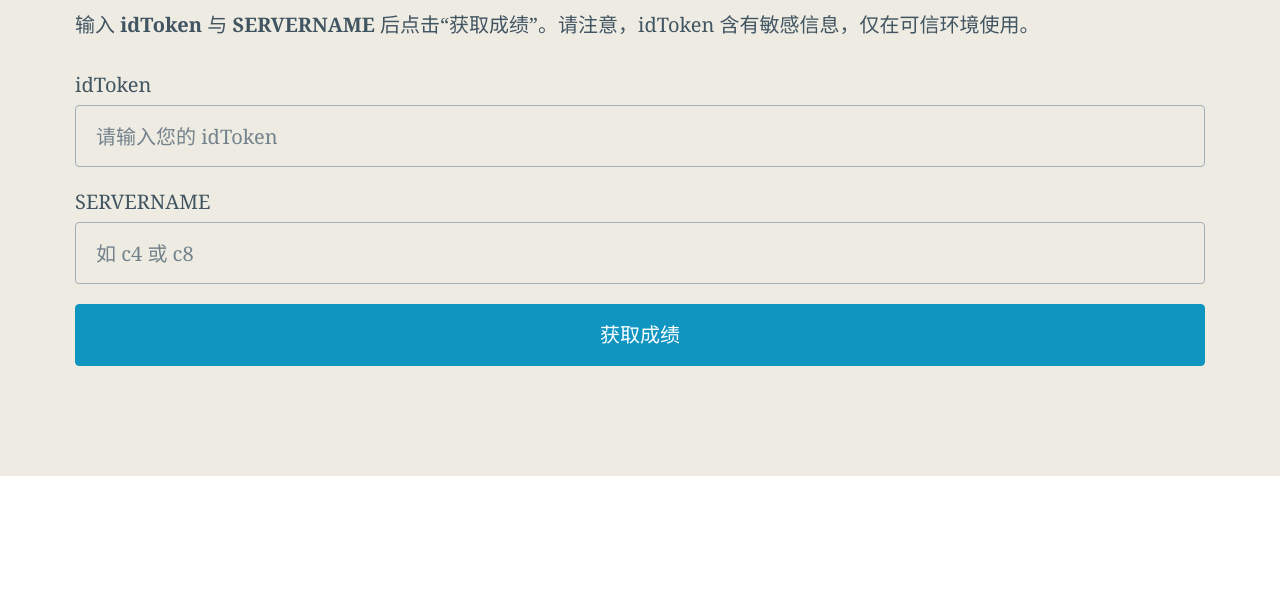
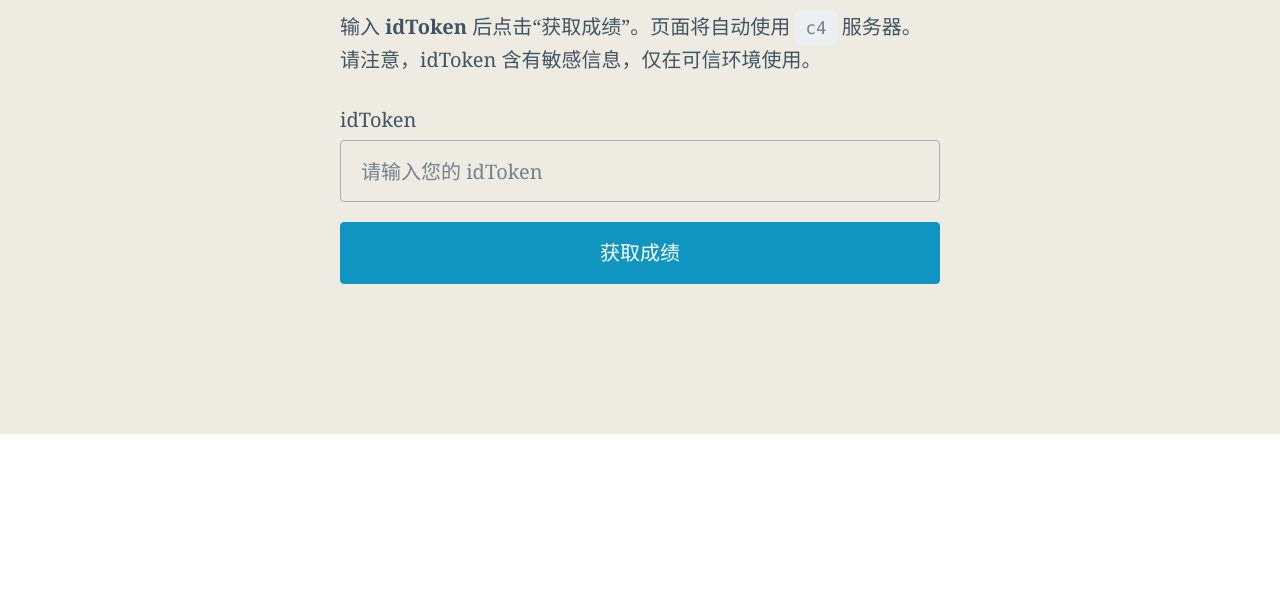
Before and after one commit to LittlePorcupine/DLUT-grade-fetch, a website: page public/index.html in a window 1280 px wide. Shown: the part 190-800 px from the top of the page. Drawn offline with nearby package versions, Linux system fonts and the light colour scheme.

Commit message:
优化前端界面并固定 SERVERNAME

```diff
--- a/public/index.html
+++ b/public/index.html
@@ -10,14 +10,13 @@
 <body>
   <main class="container">
     <h1>成绩查询</h1>
-    <p>输入 <strong>idToken</strong> 与 <strong>SERVERNAME</strong> 后点击“获取成绩”。请注意，idToken 含有敏感信息，仅在可信环境使用。</p>
+    <p>输入 <strong>idToken</strong> 后点击“获取成绩”。页面将自动使用 <code>c4</code> 服务器。请注意，idToken 含有敏感信息，仅在可信环境使用。</p>
+
+    <button id="download-btn" hidden>下载完整成绩数据 (JSON)</button>
 
     <form id="grade-form">
       <label for="idToken">idToken</label>
       <input type="text" id="idToken" placeholder="请输入您的 idToken" required>
-
-      <label for="serverName">SERVERNAME</label>
-      <input type="text" id="serverName" placeholder="如 c4 或 c8" required>
 
       <button type="submit" id="fetch-btn">获取成绩</button>
     </form>
@@ -36,7 +35,6 @@
       <tbody></tbody>
     </table>
 
-    <button id="download-btn" hidden>下载完整成绩数据 (JSON)</button>
   </main>
 
   <script src="script.js"></script>
--- a/public/script.js
+++ b/public/script.js
@@ -40,7 +40,7 @@ function renderTable(data) {
 form.addEventListener('submit', async (e) => {
   e.preventDefault();
   const idToken = document.getElementById('idToken').value.trim();
-  const serverName = document.getElementById('serverName').value.trim();
+  const serverName = 'c4';
 
   statusEl.textContent = '正在获取成绩...';
   table.hidden = true;
--- a/public/styles.css
+++ b/public/styles.css
@@ -6,15 +6,32 @@
 body {
   background-color: var(--background);
   font-family: ui-serif, Georgia, Cambria, "Times New Roman", Times, serif;
+  padding: 2rem 0;
 }
 
 h1, h2 {
   font-family: -apple-system, BlinkMacSystemFont, "Segoe UI", Helvetica, Arial, sans-serif;
+  margin-bottom: 1rem;
 }
 
 button,
 input {
   border-radius: 4px;
+}
+
+button {
+  background-color: var(--primary);
+  border-color: var(--primary);
+  color: #fff;
+}
+
+td {
+  font-family: ui-monospace, SFMono-Regular, Menlo, monospace;
+}
+
+.container {
+  max-width: 600px;
+  margin: auto;
 }
 
 #grades-table {
```
Also changed, not shown: README.md.
